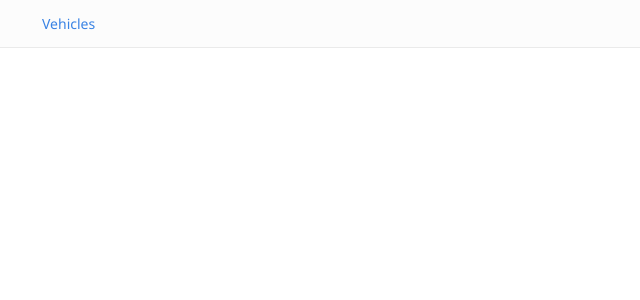
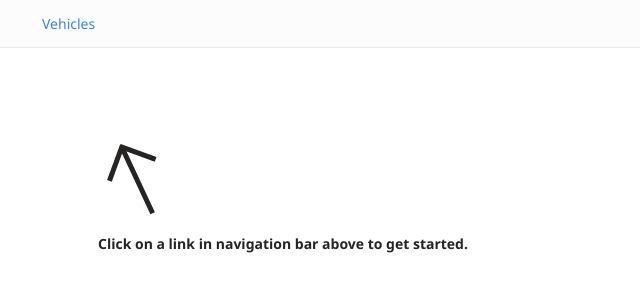
Before and after one commit to mumvock/infoveh, an Angular app: page / in a window 1280 px wide. Shown: the top 300 px of the page, without its empty margins (0-640 px from the left). Built offline with nearby package versions, Linux system fonts and the light colour scheme.

Commit message:
feat: start instruction anim

```diff
--- a/src/app/iv.component.scss
+++ b/src/app/iv.component.scss
@@ -2,4 +2,62 @@
     main {
         padding: 2rem;
     }
+
+    div#get-started {
+        padding: 5rem;
+
+        p {
+            font-weight: bold;
+            margin-top: 2rem;
+        }
+
+        div.icon {
+            transform: rotate(-115deg);
+            width: 80px;
+            height: 60px;
+            position: relative;
+
+            span.arrow {
+                position: absolute;
+                top: 25px;
+                width: 90%;
+                height: 5px;
+                background-color: var(--c-text-primary);
+                -webkit-animation: arrow 1s linear infinite;
+                -moz-animation: arrow 1s linear infinite;
+                animation: arrow 1s linear infinite;
+            }
+
+            span.arrow::after, span.arrow::before {
+                content: '';
+                position: absolute;
+                width: 53%;
+                height: 5px;
+                right: -8px;
+                background-color: var(--c-text-primary);
+            }
+
+            span.arrow::after {
+                top: -12px;
+                transform: rotate(45deg);
+            }
+
+            span.arrow::before {
+                top: 12px;
+                transform: rotate(-45deg);
+            }
+
+            @keyframes arrow {
+                0% {
+                    left: 0;
+                }
+                50% {
+                    left: 20px;
+                }
+                100% {
+                    left: 0;
+                }
+            }
+        }
+    }
 }
--- a/src/app/iv.component.ts
+++ b/src/app/iv.component.ts
@@ -7,7 +7,14 @@ import { ChangeDetectionStrategy, Component } from '@angular/core';
     template: `
         <nav iv-nav></nav>
         <main>
-            <router-outlet />
+            <router-outlet #routerOutlet="outlet" />
+
+            <div *ngIf="!routerOutlet.isActivated" id="get-started">
+                <div class="icon">
+                    <span class="arrow"></span>
+                </div>
+                <p>Click on a link in navigation bar above to get started.</p>
+            </div>
         </main>
     `,
 })
```
